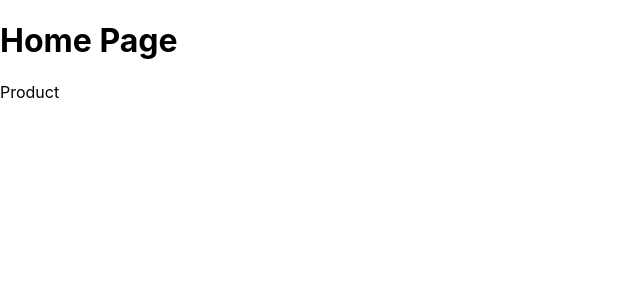
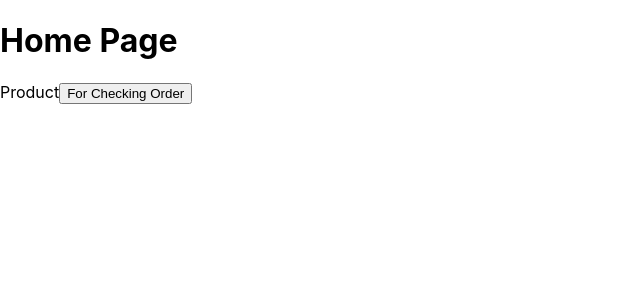
Before and after one commit to deepakmp444/learn-nextjs, a Next.js app: page / in a window 1280 px wide. Shown: the top 300 px of the page, without its empty margins (0-640 px from the left). Built offline with nearby package versions, Linux system fonts and the light colour scheme.

Commit message:
Navigating Programmatically

```diff
--- a/pages/index.js
+++ b/pages/index.js
@@ -1,12 +1,21 @@
 import Link from "next/link";
+import { useRouter } from "next/router";
+const Home = () => {
+  const router = useRouter();
 
-const Home = () => {
+  // TODO: We can use push and replace
+
+  const handleClick = () => {
+    // router.replace('/product');
+    router.push("/product");
+  };
   return (
     <div>
       <h1> Home Page</h1>
       <Link href="/product">
         <a>Product</a>
       </Link>
+      <button onClick={handleClick}>For Checking Order</button>
     </div>
   );
 };
--- a/pages/product/index.js
+++ b/pages/product/index.js
@@ -1,7 +1,6 @@
 import Link from "next/link";
 function Product({ productId = 100 }) {
-
-// TODO: When we use "replace" then it totally replace =>  '/product' route then it goes in "/" route
+  // TODO: When we use "replace" then it totally replace =>  '/product' route then it goes in "/" route
 
   return (
     <div>
```
